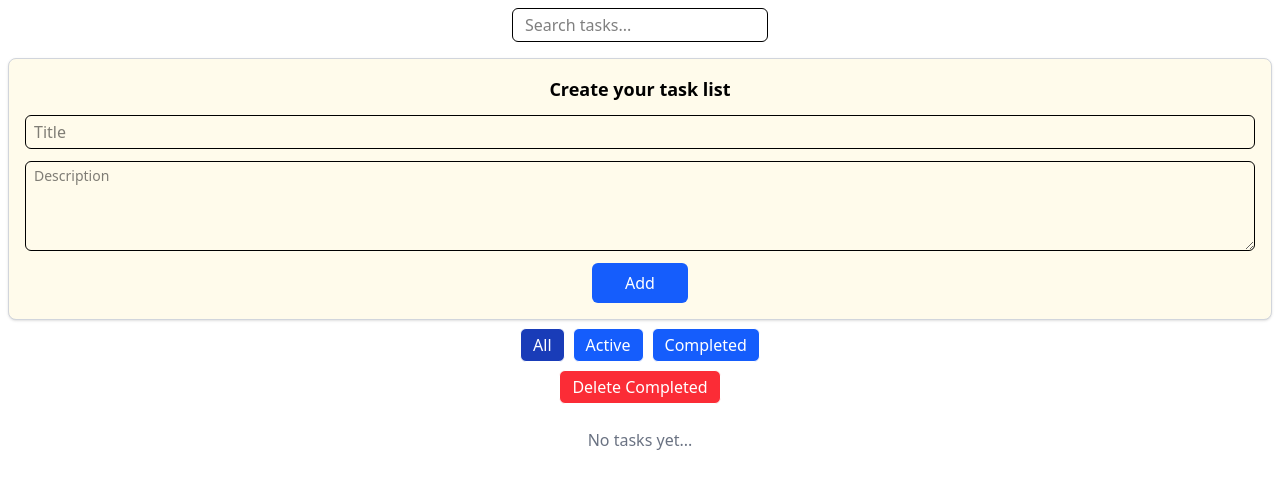
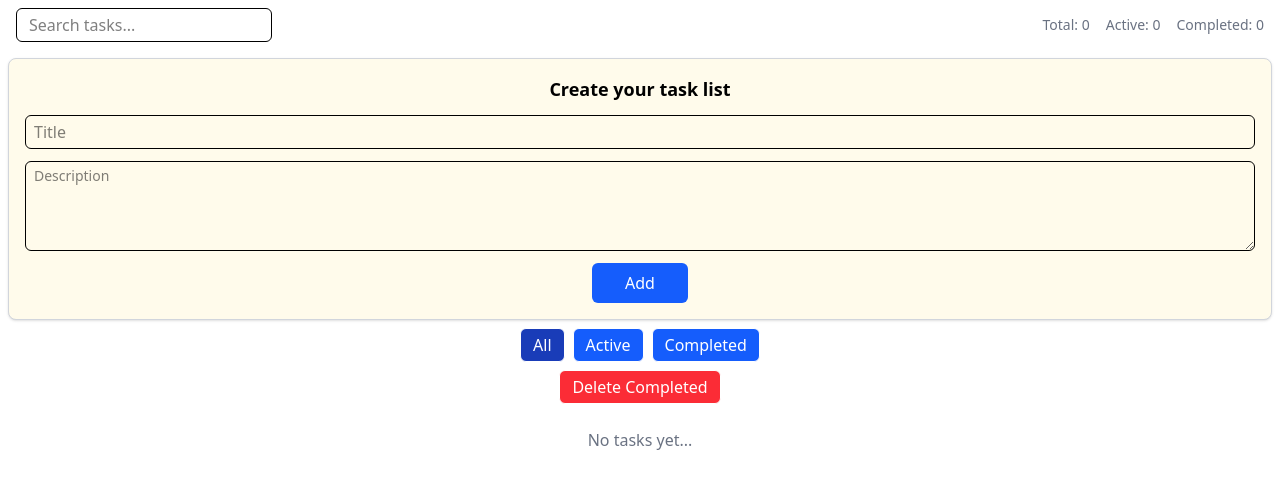
Before and after one commit to Azrim9/task-tracker, a React app: page / in a window 1280 px wide. Shown: the top 488 px of the page. Built offline with nearby package versions, Linux system fonts and the light colour scheme; the HTML template or start-up script is replaced by a standard one.

Commit message:
Added a Task Stats feature at the top

```diff
--- a/src/App.tsx
+++ b/src/App.tsx
@@ -5,11 +5,16 @@ import type { Task } from "./types";
 import TaskFilterButtons from "./components/TaskFilterButtons";
 import DeleteAllCompletedButton from "./components/DeleteAllCompletedButton";
 import TaskSearch from "./components/TaskSearch";
+import TaskStats from "./components/TaskStats";
 
 function App() {
   const [tasks, setTasks] = useState<Task[]>([]);
   const [filter, setFilter] = useState<"All" | "Active" | "Completed">("All");
   const [search, setSearch] = useState<string>("");
+
+  const totalTaskCount = tasks.length;
+  const completedTaskCount = tasks.filter((task) => task.completed).length;
+  const activeTaskCount = tasks.filter((task) => !task.completed).length;
 
   const filteredTasks = tasks
     .filter((task) => {
@@ -17,14 +22,11 @@ function App() {
       if (filter === "Completed") return task.completed;
       return task;
     })
-    .filter((task) => {
-      const searchText = search.toLowerCase();
-
-      return (
-        task.title.toLowerCase().includes(searchText) ||
-        task.description.toLowerCase().includes(searchText)
-      );
-    });
+    .filter(
+      (task) =>
+        task.title.toLowerCase().includes(search.toLowerCase()) ||
+        task.description.toLowerCase().includes(search.toLowerCase())
+    );
 
   const handleAddTask = (title: string, description: string) => {
     const newTask = {
@@ -68,7 +70,15 @@ function App() {
 
   return (
     <div className="flex flex-col">
-      <TaskSearch search={search} onSearchChange={setSearch} />
+      <div className="flex items-center justify-between px-2">
+        <TaskSearch search={search} onSearchChange={setSearch} />
+        <TaskStats
+          total={totalTaskCount}
+          active={activeTaskCount}
+          completed={completedTaskCount}
+        />
+      </div>
+
       <TaskForm onAddTask={handleAddTask} />
       <TaskFilterButtons currentFilter={filter} onChangeFilter={setFilter} />
       <DeleteAllCompletedButton
--- a/src/components/TaskSearch.tsx
+++ b/src/components/TaskSearch.tsx
@@ -7,6 +7,7 @@ const TaskSearch: React.FC<TaskSearchProps> = ({ search, onSearchChange }) => {
   return (
     <div className="flex justify-center m-2">
       <input
+        value={search}
         onChange={(e) => onSearchChange(e.target.value)}
         placeholder="Search tasks..."
         className="border rounded-md px-3 py-1 w-64 focus:outline-blue-500"
--- /dev/null
+++ b/src/components/TaskStats.tsx
@@ -0,0 +1,17 @@
+interface TaskStatsProps {
+  total: number;
+  active: number;
+  completed: number;
+}
+
+const TaskStats: React.FC<TaskStatsProps> = ({ total, active, completed }) => {
+  return (
+    <div className="flex justify-center gap-4 text-sm text-gray-500 m-2">
+      <span> Total: {total} </span>
+      <span> Active: {active}</span>
+      <span> Completed: {completed}</span>
+    </div>
+  );
+};
+
+export default TaskStats;
```
